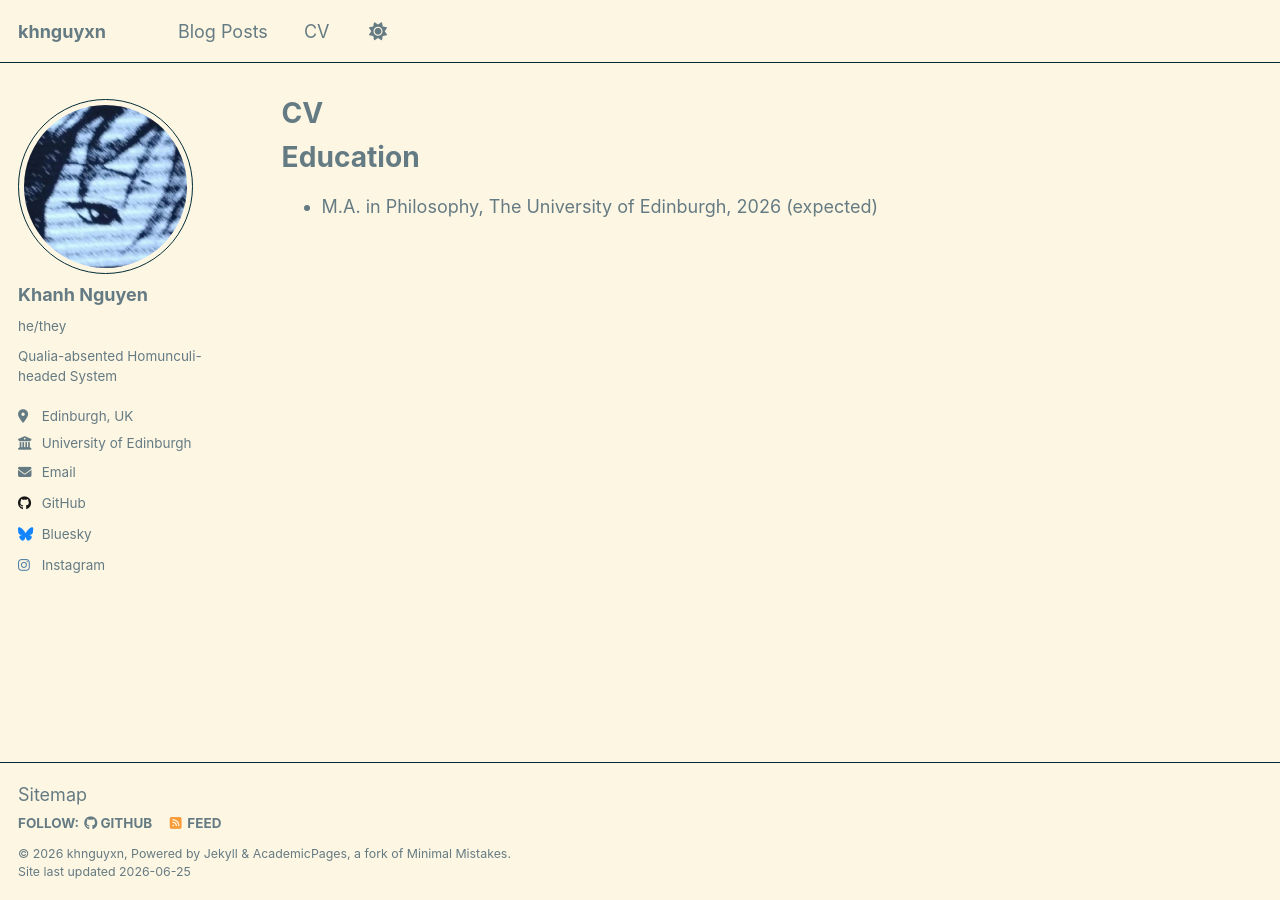
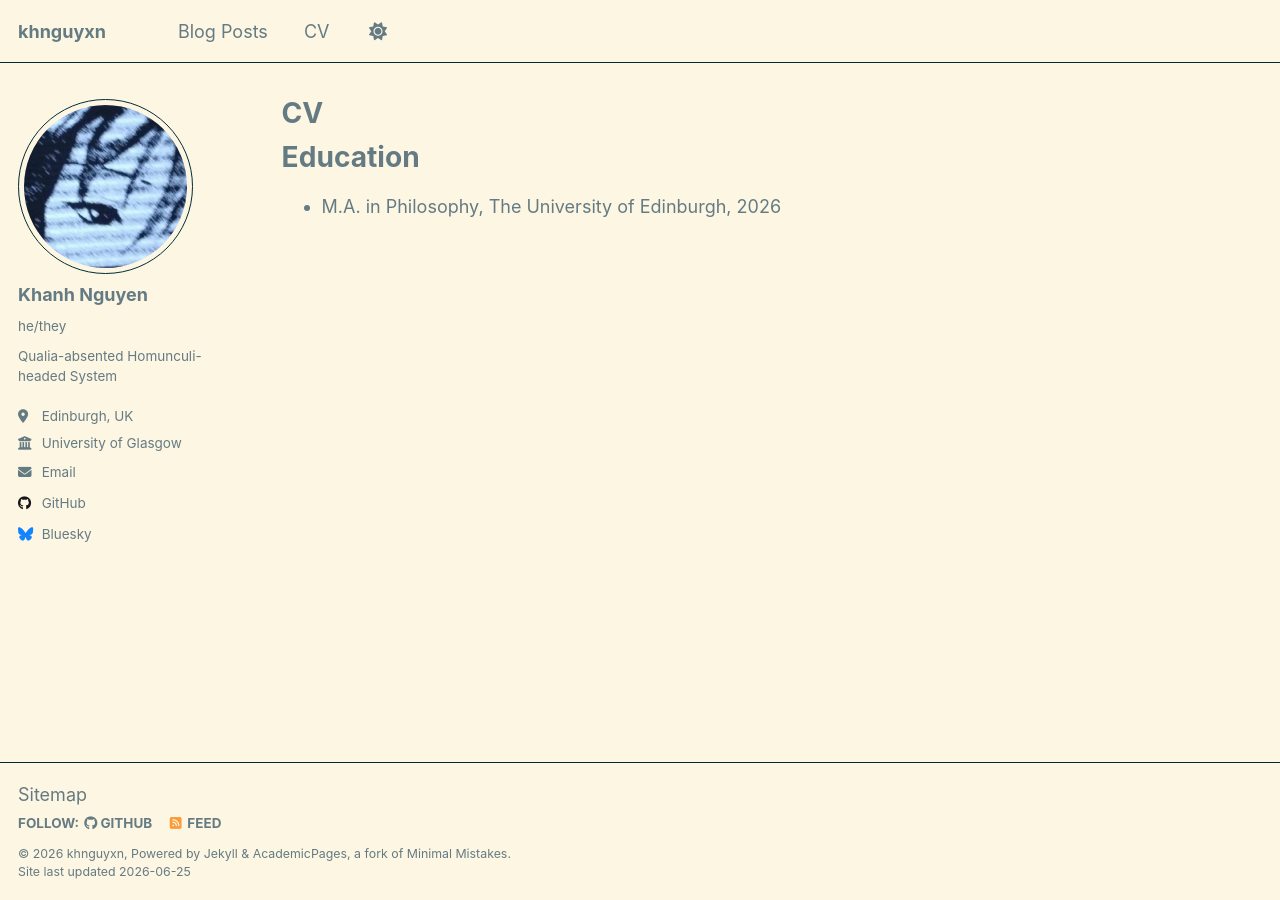
Before and after one commit to hardyowo/hardyowo.github.io, a Jekyll site: the page built from _pages/cv.md, in a window 1280 px wide. Built offline with Jekyll 4.4.1, drawn with Linux system fonts in a browser that asks for light colours; a script that is not in the unit is left out.

Commit message:
change university to university of glasgow

```diff
--- a/_config.yml
+++ b/_config.yml
@@ -28,7 +28,7 @@ author:
   pronouns         : "he/they"
   bio              : "Qualia-absented Homunculi-headed System"
   location         : "Edinburgh, UK"
-  employer         : "University of Edinburgh"
+  employer         : "University of Glasgow"
   uri              : # URL
   email            : "khanh.nguyen@khnguyxn.eu"
 
@@ -61,7 +61,7 @@ author:
   goodreads        : # Username
   google_plus      : # Username
   keybase          : # Username
-  instagram        : "khnguyxn"
+  instagram        :
   lastfm           : # Username
   linkedin         : # Username
   mastodon         : # URL
--- a/_pages/cv.md
+++ b/_pages/cv.md
@@ -11,4 +11,4 @@ redirect_from:
 
 Education
 ======
-* M.A. in Philosophy, The University of Edinburgh, 2026 (expected)
+* M.A. in Philosophy, The University of Edinburgh, 2026
```
